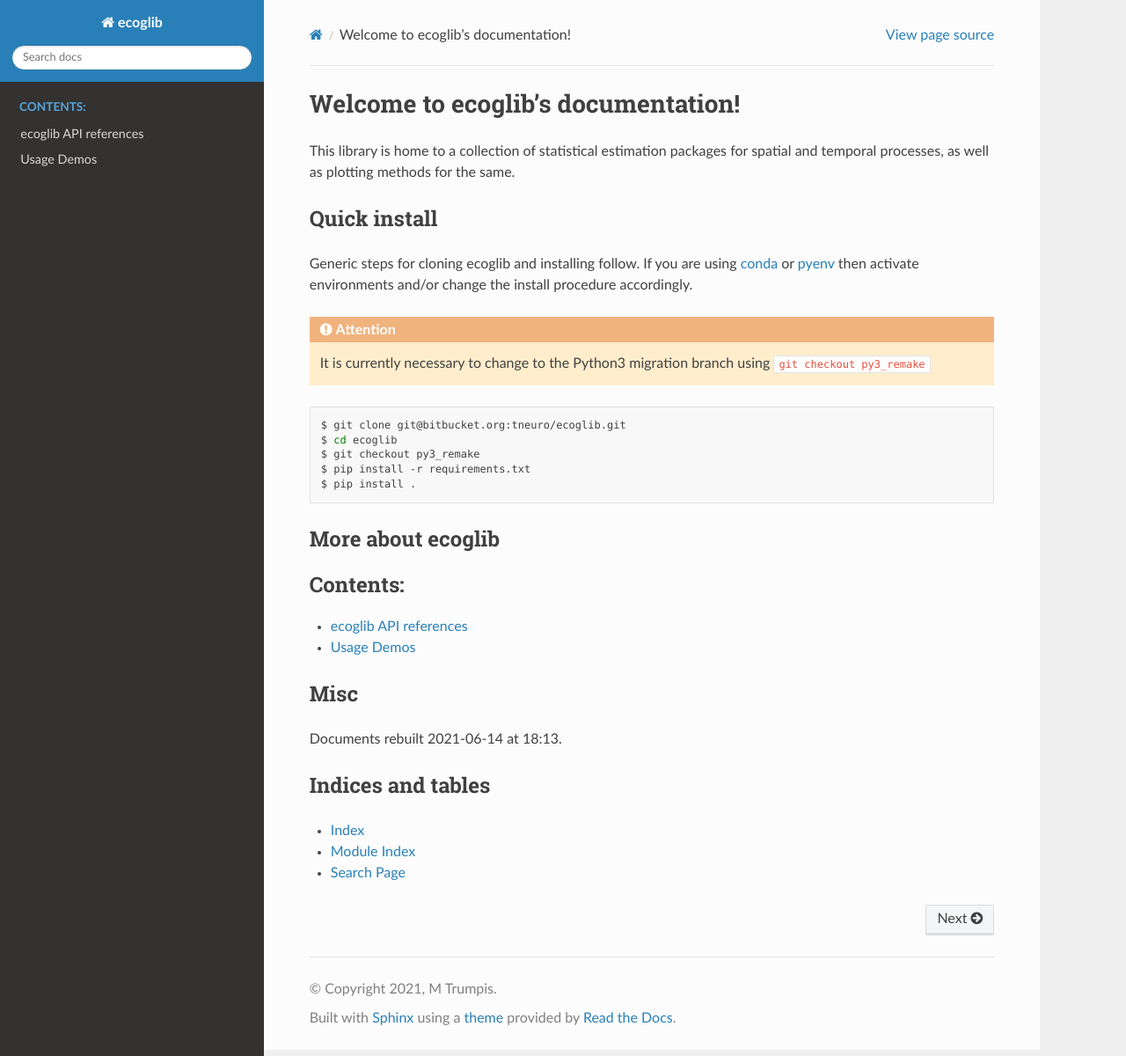
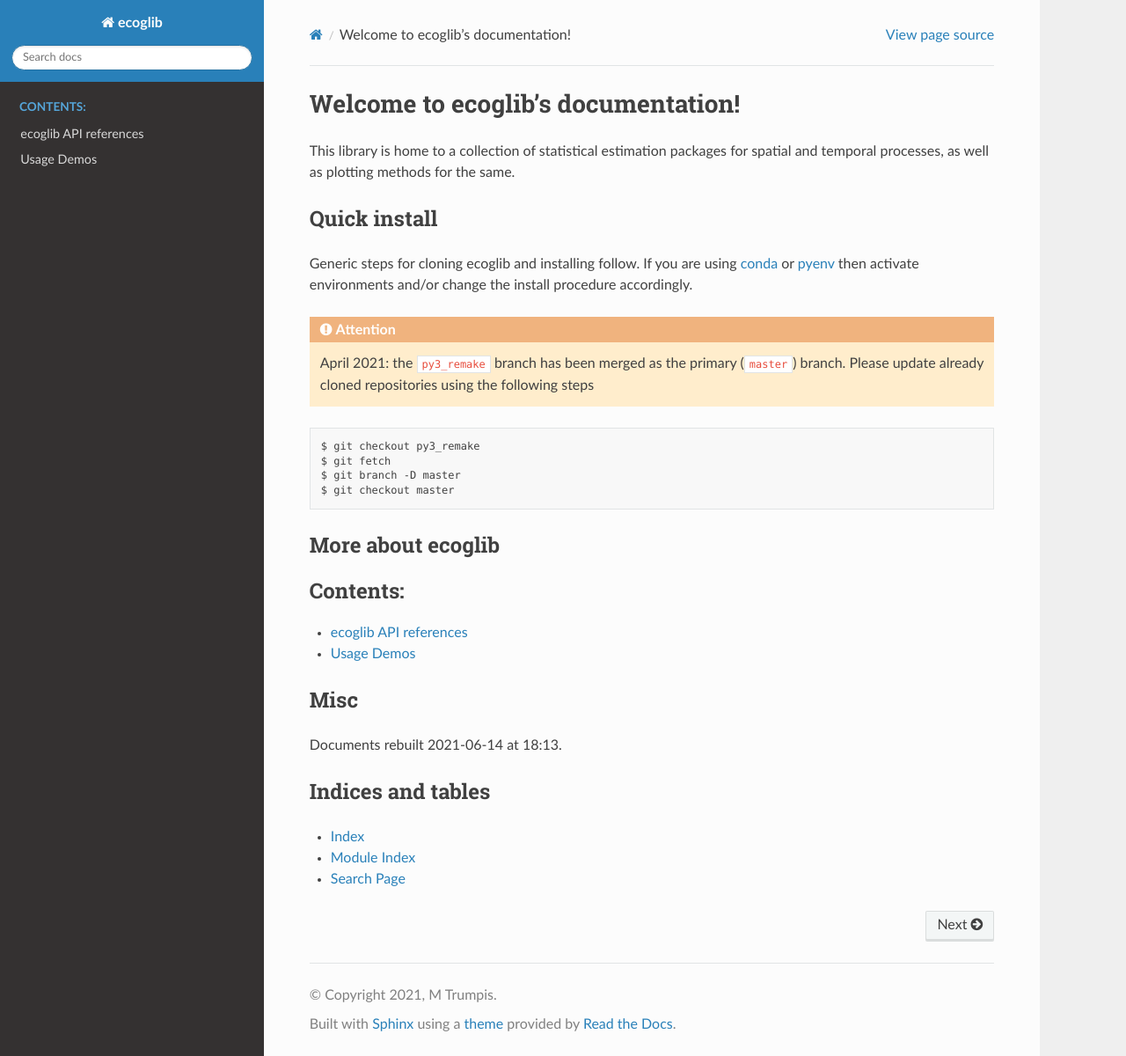
Before and after one commit to miketrumpis/ecoglib, a Sphinx documentation site: the page built from docs/source/index.rst, in a window 1280 px wide and 1200 px high. Shown: the whole window at 88% size. Built offline with Sphinx 7.4.7 and the Read the Docs theme 2.0.0, drawn with Linux system fonts in a browser that asks for light colours; pages that are not in the unit, such as notebooks, are missing from menus.

Commit message:
docs updates

```diff
--- a/docs/source/index.rst
+++ b/docs/source/index.rst
@@ -13,15 +13,14 @@ Generic steps for cloning ecoglib and installing follow.
 If you are using `conda`_ or `pyenv`_ then activate environments and/or change the install procedure accordingly.
 
 .. attention::
-   It is currently necessary to change to the Python3 migration branch using ``git checkout py3_remake``
+   April 2021: the ``py3_remake`` branch has been merged as the primary (``master``) branch. Please update already cloned repositories using the following steps
 
 .. code-block:: bash
 
-    $ git clone git@bitbucket.org:tneuro/ecoglib.git
-    $ cd ecoglib
     $ git checkout py3_remake
-    $ pip install -r requirements.txt
-    $ pip install .
+    $ git fetch
+    $ git branch -D master
+    $ git checkout master
 
 More about ecoglib
 ------------------
```
Also changed, not shown: docs/source/usage_demos/DPSS-spectral-concentration.ipynb.
